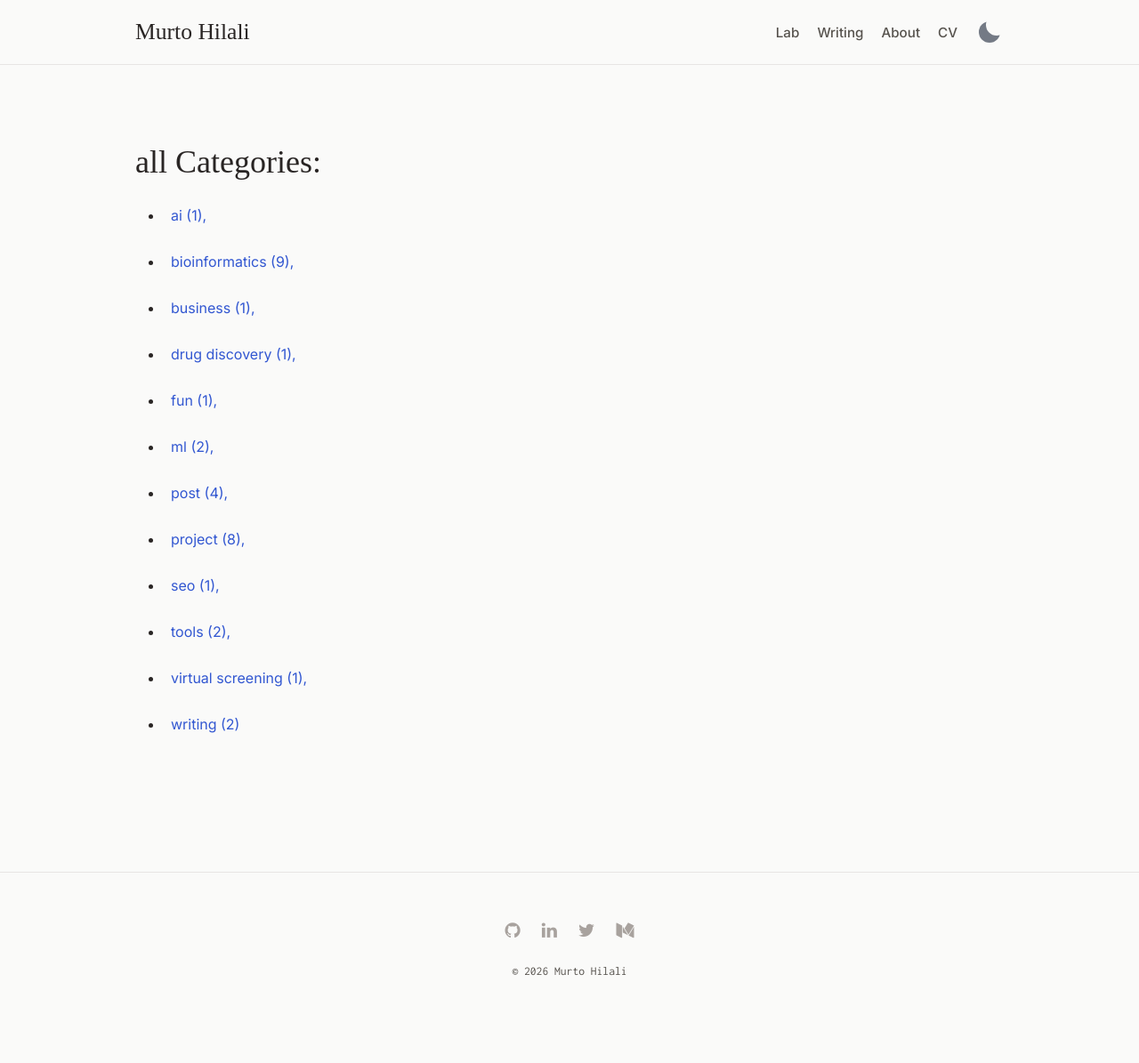
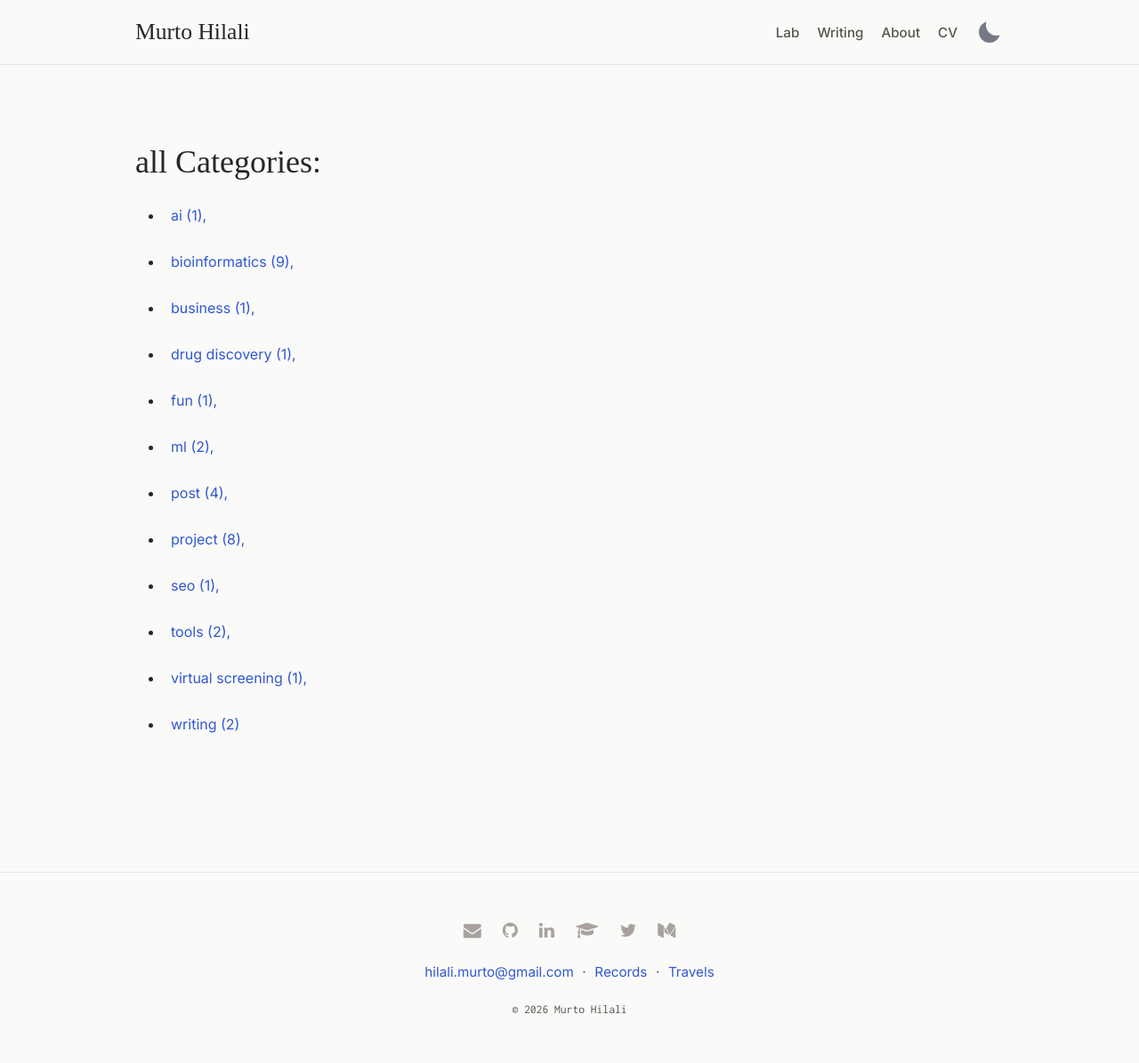
Before and after one commit to MurtoHilali/murtohilali.github.io, a Jekyll site: the page built from tag/index.html, in a window 1280 px wide. Shown: the whole page at 89% size. Built offline with Jekyll 4.4.1, drawn with Linux system fonts in a browser that asks for light colours; some web fonts are replaced; before the commit the page ends 1152 px from its top, so only the background shows below that.

Commit message:
phase3: add email, Records and Travels to the footer
The footer reads its profiles from _data/social.yml (adding Google
Scholar), leads with an email icon, and adds a text row with the email
address plus Records and Travels, which left the homepage hero.

Records links to https://murto.co/records/, the URL that works today:
it's served from the separate `records` repo. records.murto.co fails
TLS.

Icon links get aria-labels; the icons are aria-hidden.

Co-Authored-By: Claude Opus 5.5 <noreply@anthropic.com>

```diff
--- a/_includes/footer.html
+++ b/_includes/footer.html
@@ -1,17 +1,16 @@
 <footer class="social-footer">
-  <div class="social-footer-icons">
-    <a href="https://github.com/MurtoHilali" title="Github" target="_blank" rel="noopener noreferrer">
-      <i class="fa fa-github" aria-hidden="true"></i>
-    </a>
-    <a href="https://linkedin.com/in/MurtoHilali" title="LinkedIn" target="_blank" rel="noopener noreferrer">
-      <i class="fa fa-linkedin" aria-hidden="true"></i>
-    </a>
-    <a href="https://twitter.com/MurtoHilali" title="Twitter" target="_blank" rel="noopener noreferrer">
-      <i class="fa fa-twitter" aria-hidden="true"></i>
-    </a>
-    <a href="https://murto.medium.com" title="Medium" target="_blank" rel="noopener noreferrer">
-      <i class="fa fa-medium" aria-hidden="true"></i>
-    </a>
-  </div>
+  <ul class="social-footer-icons">
+    <li><a href="mailto:{{ site.author.email }}" aria-label="Email" title="Email"><i class="fa fa-envelope" aria-hidden="true"></i></a></li>
+    {%- for s in site.data.social %}
+    <li><a href="{{ s.url }}" aria-label="{{ s.name }}" title="{{ s.name }}" target="_blank" rel="noopener noreferrer"><i class="fa {{ s.icon }}" aria-hidden="true"></i></a></li>
+    {%- endfor %}
+  </ul>
+  <p class="footer-links">
+    <a href="mailto:{{ site.author.email }}">{{ site.author.email }}</a>
+    <span aria-hidden="true">·</span>
+    <a href="https://murto.co/records/">Records</a>
+    <span aria-hidden="true">·</span>
+    <a href="{{ '/travels/' | relative_url }}">Travels</a>
+  </p>
   <p>&copy; {{ site.time | date: '%Y' }} {{ site.author.name }}</p>
 </footer>
--- a/_sass/_chrome.scss
+++ b/_sass/_chrome.scss
@@ -136,9 +136,15 @@
 }
 
 .social-footer-icons {
+  list-style: none;
   display: flex;
+  flex-wrap: wrap;
+  justify-content: center;
   gap: 1.5rem;
+  margin: 0;
+  padding: 0;
 }
+.social-footer-icons li { margin: 0; padding: 0; }
 
 .social-footer-icons a {
   color: var(--text-light);
@@ -151,6 +157,15 @@
   text-decoration: none;
 }
 
+.social-footer .footer-links {
+  font-family: var(--font-body);
+  font-size: 0.95rem;
+  display: flex;
+  flex-wrap: wrap;
+  justify-content: center;
+  gap: 0.25rem 0.6rem;
+}
+
 .social-footer p {
   color: var(--text-muted);
   font-size: 0.85rem;
```
